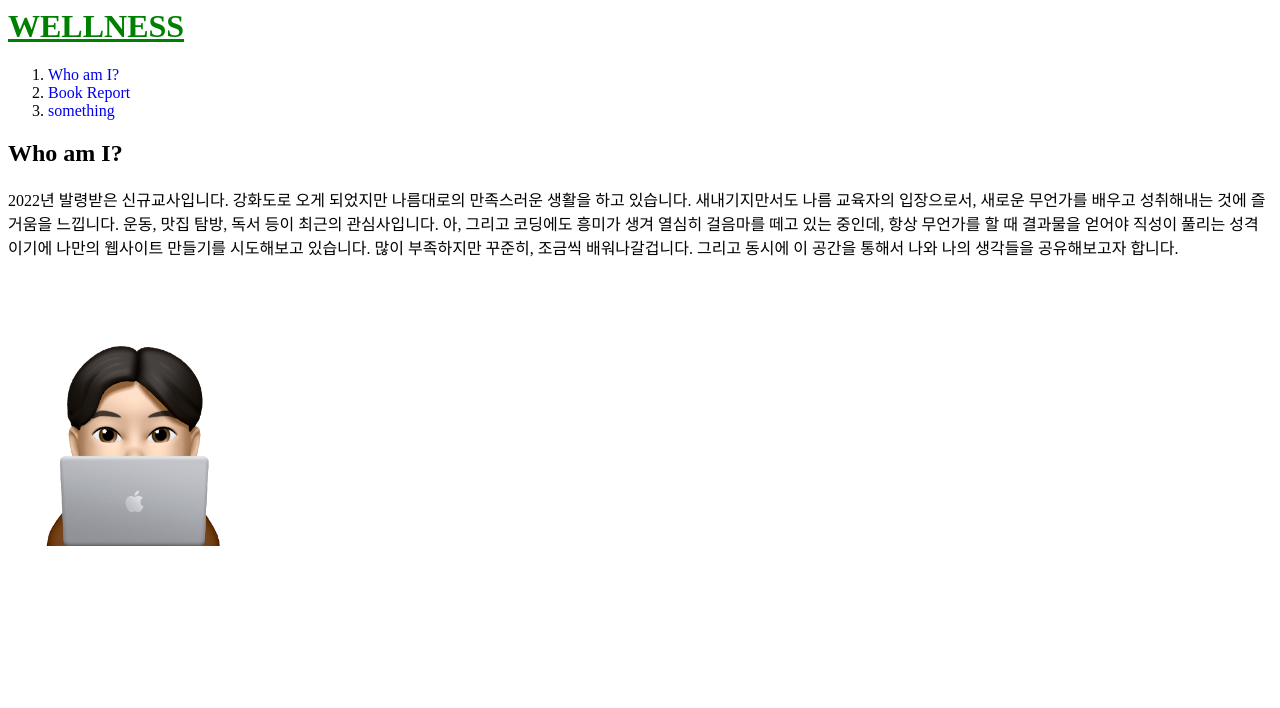
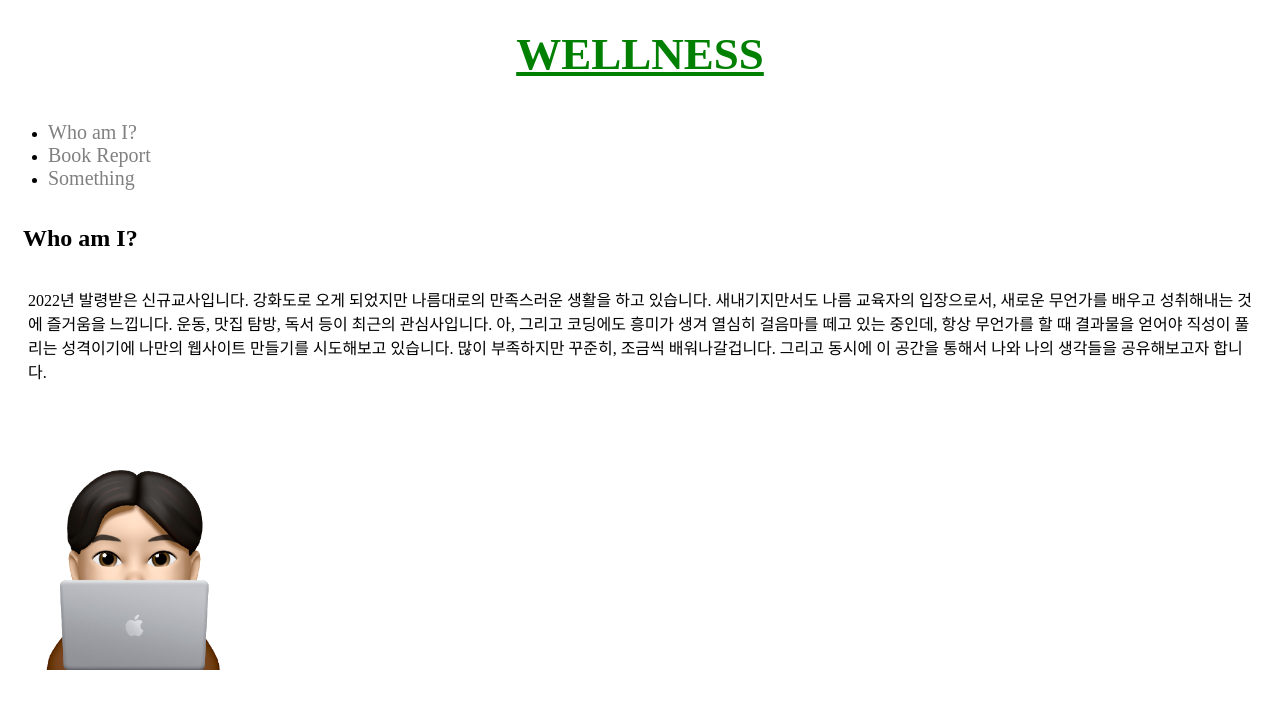
Before and after one commit to Wellness16/first-website, a plain HTML site: page 1.html in a window 1280 px wide. Drawn offline with Linux system fonts and the light colour scheme.

Commit message:
Add files via upload

```diff
--- a/1.html
+++ b/1.html
@@ -5,21 +5,36 @@
 
 <body>
   <style>
+    #title{
+      font-size: 45px;
+      text-align: center;
+      padding: 20px;
+    }
     a{
       text-decoration: none;
+      font-size: 20px;
+      color: gray;
+    }
+    h2{
+      padding: 15px;
+    }
+    p{
+      margin-right: 20px;
+      margin-left: 20px;
     }
   </style>
-  <h1><a href = "index.html" style = "color : green"><u>WELLNESS</u></a></h1>
-<ol>
+  <h1><a href = "index.html" style = "color : green"><div id = "title"><u>WELLNESS</u></div></a></h1>
+<ul>
   <li><a href = "1.html">Who am I?</a></li>
   <li><a href = "2.html">Book Report</a></li>
-  <li><a href = "3.html">something</a></li>
-</ol>
+  <li><a href = "3.html">Something</a></li>
+</ul>
 <h2>Who am I?</h2>
  <p>2022년 발령받은 신규교사입니다. 강화도로 오게 되었지만 나름대로의 만족스러운 생활을 하고 있습니다.
-  새내기지만서도 나름 교육자의 입장으로서, 새로운 무언가를 배우고 성취해내는 것에 즐거움을 느낍니다. 운동, 맛집 탐방, 독서 등이 최근의 관심사입니다.
-  아, 그리고 코딩에도 흥미가 생겨 열심히 걸음마를 떼고 있는 중인데, 항상 무언가를 할 때 결과물을 얻어야 직성이 풀리는 성격이기에 나만의 웹사이트 만들기를 시도해보고 있습니다.
-  많이 부족하지만 꾸준히, 조금씩 배워나갈겁니다. 그리고 동시에 이 공간을 통해서 나와 나의 생각들을 공유해보고자 합니다.
+   새내기지만서도 나름 교육자의 입장으로서, 새로운 무언가를 배우고 성취해내는 것에 즐거움을 느낍니다.
+   운동, 맛집 탐방, 독서 등이 최근의 관심사입니다. 아, 그리고 코딩에도 흥미가 생겨 열심히 걸음마를 떼고 있는 중인데,
+     항상 무언가를 할 때 결과물을 얻어야 직성이 풀리는 성격이기에 나만의 웹사이트 만들기를 시도해보고 있습니다.
+     많이 부족하지만 꾸준히, 조금씩 배워나갈겁니다. 그리고 동시에 이 공간을 통해서 나와 나의 생각들을 공유해보고자 합니다.
  </p>
 
  <br><img src = "mimoji.png" width = "20%">
```
Also changed, not shown: 2.html (+14 -4 lines), 3.html (+13 -3 lines), index.html (+14 -4 lines).
